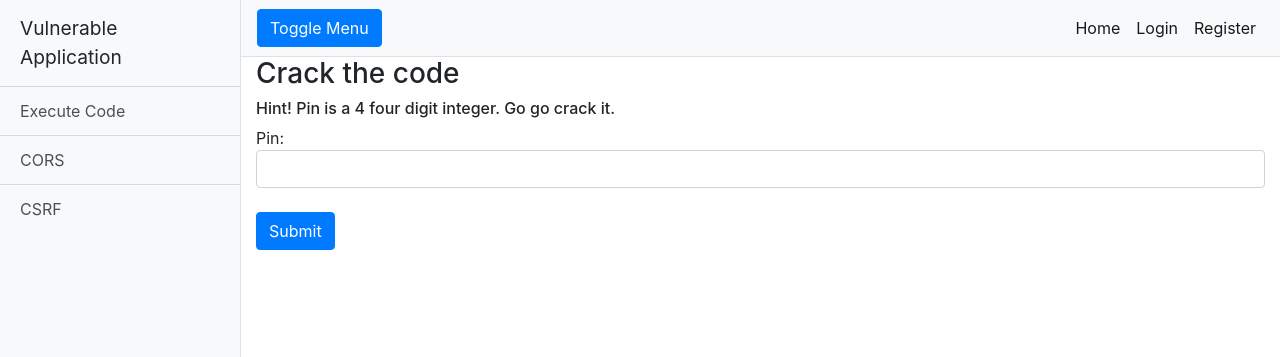
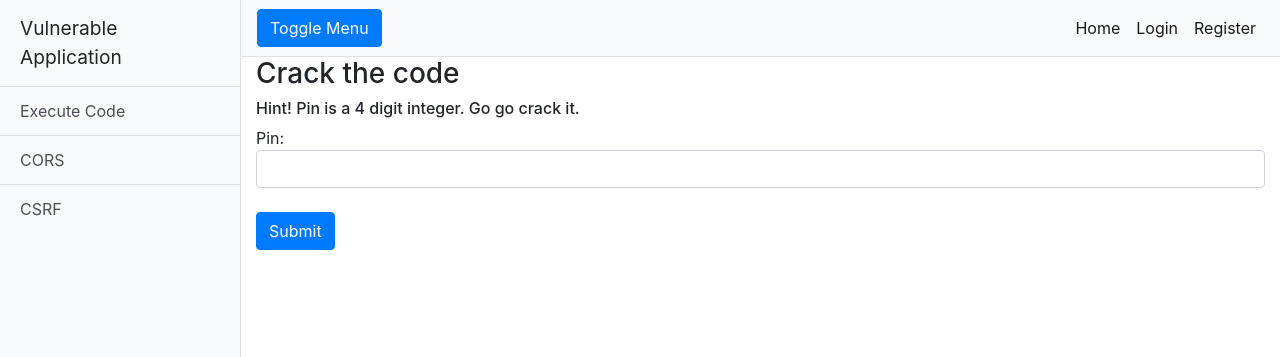
Before and after one commit to vskram21/SecChallenge, a Flask app: page /4015bc9ee91e437d90df83fb64fbbe312d9c9f05 in a window 1280 px wide. Shown: the top 357 px of the page. Run offline with Flask 2, Linux system fonts and the light colour scheme; some libraries are stand-ins or nearby versions.

Commit message:
fix typo

```diff
--- a/src/templates/crackcode.html
+++ b/src/templates/crackcode.html
@@ -1,7 +1,7 @@
 {% extends "index.html" %}
 {% block content %}
 <h3> Crack the code </h3>
-<h6> Hint! Pin is a 4 four digit integer. Go go crack it. </h6>
+<h6> Hint! Pin is a 4 digit integer. Go go crack it. </h6>
 
 <div class="form-group">
 <form action="4015bc9ee91e437d90df83fb64fbbe312d9c9f05"  method='POST'>
```
